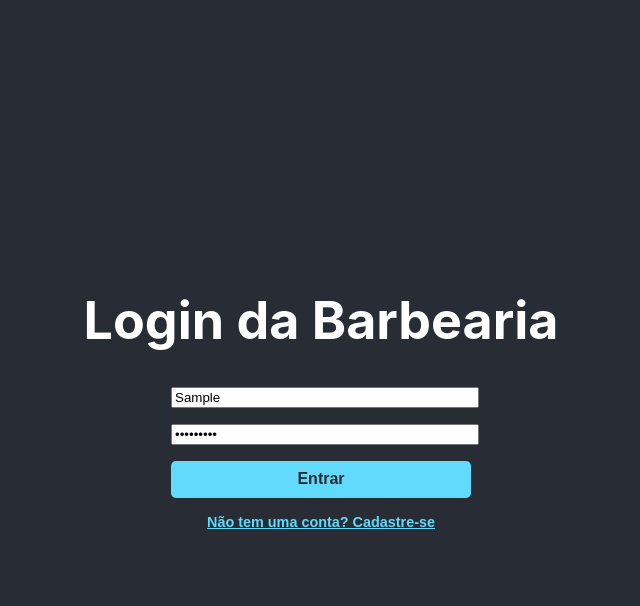
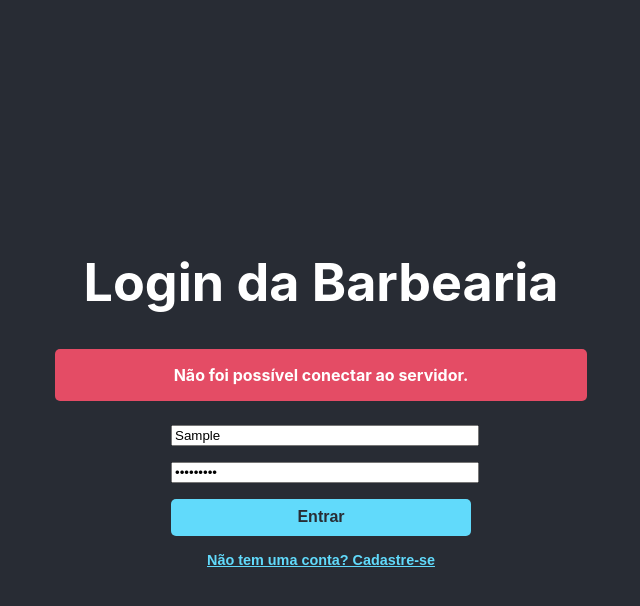
Before and after one commit to CalebKappes/barbearia-frontend, a React (Create React App) app: page / in a window 1280 px wide. Both pictures are taken after typing "Sample", "Sample123" into the empty fields and a click on the button "Entrar". Shown: the top 606 px of the page, without its empty margins (319-959 px from the left). Built offline with nearby package versions, Linux system fonts and the light colour scheme; no server answers.

Commit message:
Melhora feedback de usuário nos formulários

```diff
--- a/src/components/LoginForm.js
+++ b/src/components/LoginForm.js
@@ -1,11 +1,23 @@
 // src/components/LoginForm.js
 
-import React, { useState } from 'react';
+import React, { useState, useEffect } from 'react';
 
-// MUDANÇA 1: Adicionamos 'onNavigateToRegister' como um novo "parâmetro"
 function LoginForm({ onLoginSuccess, onNavigateToRegister }) {
   const [username, setUsername] = useState('');
   const [password, setPassword] = useState('');
+
+  // Adicionamos o estado para controlar a mensagem
+  const [mensagem, setMensagem] = useState({ texto: '', tipo: '' });
+
+  // Efeito para limpar a mensagem após 5 segundos
+  useEffect(() => {
+    if (mensagem.texto) {
+      const timer = setTimeout(() => {
+        setMensagem({ texto: '', tipo: '' });
+      }, 5000);
+      return () => clearTimeout(timer);
+    }
+  }, [mensagem]);
 
   const handleLogin = (e) => {
     e.preventDefault();
@@ -19,37 +31,37 @@ function LoginForm({ onLoginSuccess, onNavigateToRegister }) {
       if (data.access) {
         onLoginSuccess(data.access);
       } else {
-        alert('Nome de usuário ou senha inválidos.');
+        // Trocamos o alert() pela nossa mensagem de erro
+        setMensagem({ texto: 'Nome de usuário ou senha inválidos.', tipo: 'erro' });
       }
     })
-    .catch(error => console.error('Erro de login:', error));
+    .catch(error => {
+      console.error('Erro de login:', error);
+      setMensagem({ texto: 'Não foi possível conectar ao servidor.', tipo: 'erro' });
+    });
   };
 
   return (
     <div className="App">
       <header className="App-header">
         <h1>Login da Barbearia</h1>
+
+        {/* Exibimos a mensagem aqui */}
+        {mensagem.texto && (
+          <div className={`mensagem ${mensagem.tipo}`}>
+            {mensagem.texto}
+          </div>
+        )}
+
         <form onSubmit={handleLogin} className="login-form">
-          <input
-            type="text"
-            placeholder="Nome de usuário"
-            value={username}
-            onChange={(e) => setUsername(e.target.value)}
-          />
-          <input
-            type="password"
-            placeholder="Senha"
-            value={password}
-            onChange={(e) => setPassword(e.target.value)}
-          />
+          <input type="text" placeholder="Nome de usuário" value={username} onChange={(e) => setUsername(e.target.value)} />
+          <input type="password" placeholder="Senha" value={password} onChange={(e) => setPassword(e.target.value)} />
           <button type="submit">Entrar</button>
         </form>
 
-        {/* MUDANÇA 2: Adicionamos este botão/link */}
         <button onClick={onNavigateToRegister} className="link-botao">
           Não tem uma conta? Cadastre-se
         </button>
-
       </header>
     </div>
   );
--- a/src/components/RegistrationForm.js
+++ b/src/components/RegistrationForm.js
@@ -1,19 +1,30 @@
 // src/components/RegistrationForm.js
 
-import React, { useState } from 'react';
+import React, { useState, useEffect } from 'react';
 
-// Recebe uma função para voltar para a tela de login
 function RegistrationForm({ onNavigateToLogin }) {
   const [username, setUsername] = useState('');
   const [password, setPassword] = useState('');
   const [email, setEmail] = useState('');
   const [nome, setNome] = useState('');
   const [celular, setCelular] = useState('');
-  const [mensagem, setMensagem] = useState('');
+
+  // O estado da mensagem já existia, mas vamos garantir que ele é usado corretamente
+  const [mensagem, setMensagem] = useState({ texto: '', tipo: '' });
+
+  // Efeito para limpar a mensagem
+  useEffect(() => {
+    if (mensagem.texto) {
+      const timer = setTimeout(() => {
+        setMensagem({ texto: '', tipo: '' });
+      }, 5000);
+      return () => clearTimeout(timer);
+    }
+  }, [mensagem]);
 
   const handleSubmit = (e) => {
     e.preventDefault();
-    setMensagem(''); // Limpa mensagens antigas
+    setMensagem({ texto: '', tipo: '' });
 
     const dadosCadastro = { username, password, email, nome, celular };
 
@@ -22,25 +33,26 @@ function RegistrationForm({ onNavigateToLogin }) {
       headers: { 'Content-Type': 'application/json' },
       body: JSON.stringify(dadosCadastro),
     })
-    .then(response => {
+    .then(async response => { // Tornamos a função async para ler o JSON do erro
       if (response.ok) {
-        alert('Cadastro realizado com sucesso! Por favor, faça o login.');
-        onNavigateToLogin(); // Navega de volta para o login
+        // Trocamos o alert() por uma mensagem de sucesso
+        setMensagem({ texto: 'Cadastro realizado com sucesso! Redirecionando para o login...', tipo: 'sucesso' });
+        // Aguarda um pouco antes de navegar para o usuário poder ler a mensagem
+        setTimeout(() => {
+          onNavigateToLogin();
+        }, 2000);
       } else {
-        // Se houver erro, mostra a mensagem do backend
-        response.json().then(data => {
-            // Concatena os erros para mostrar ao usuário
-            let errorString = '';
-            for (const key in data) {
-                errorString += `${key}: ${data[key].join(', ')}\n`;
-            }
-            setMensagem(errorString || 'Ocorreu um erro no cadastro.');
-        });
+        const data = await response.json();
+        let errorString = '';
+        for (const key in data) {
+            errorString += `${key}: ${data[key].join(', ')}\n`;
+        }
+        setMensagem({ texto: errorString || 'Ocorreu um erro no cadastro.', tipo: 'erro' });
       }
     })
     .catch(error => {
       console.error('Erro no cadastro:', error);
-      setMensagem('Não foi possível conectar ao servidor.');
+      setMensagem({ texto: 'Não foi possível conectar ao servidor.', tipo: 'erro' });
     });
   };
 
@@ -49,8 +61,12 @@ function RegistrationForm({ onNavigateToLogin }) {
       <header className="App-header">
         <h1>Crie sua Conta</h1>
 
-        {/* Mostra mensagens de erro do servidor */}
-        {mensagem && <pre className="mensagem erro">{mensagem}</pre>}
+        {/* O <pre> ajuda a formatar erros de múltiplas linhas */}
+        {mensagem.texto && (
+          <div className={`mensagem ${mensagem.tipo}`}>
+            <pre>{mensagem.texto}</pre>
+          </div>
+        )}
 
         <form onSubmit={handleSubmit} className="login-form">
           <input type="text" placeholder="Nome Completo" value={nome} onChange={(e) => setNome(e.target.value)} required />
@@ -60,6 +76,7 @@ function RegistrationForm({ onNavigateToLogin }) {
           <input type="password" placeholder="Senha" value={password} onChange={(e) => setPassword(e.target.value)} required />
           <button type="submit">Cadastrar</button>
         </form>
+
         <button onClick={onNavigateToLogin} className="link-botao">
           Já tem uma conta? Faça o login
         </button>
```
